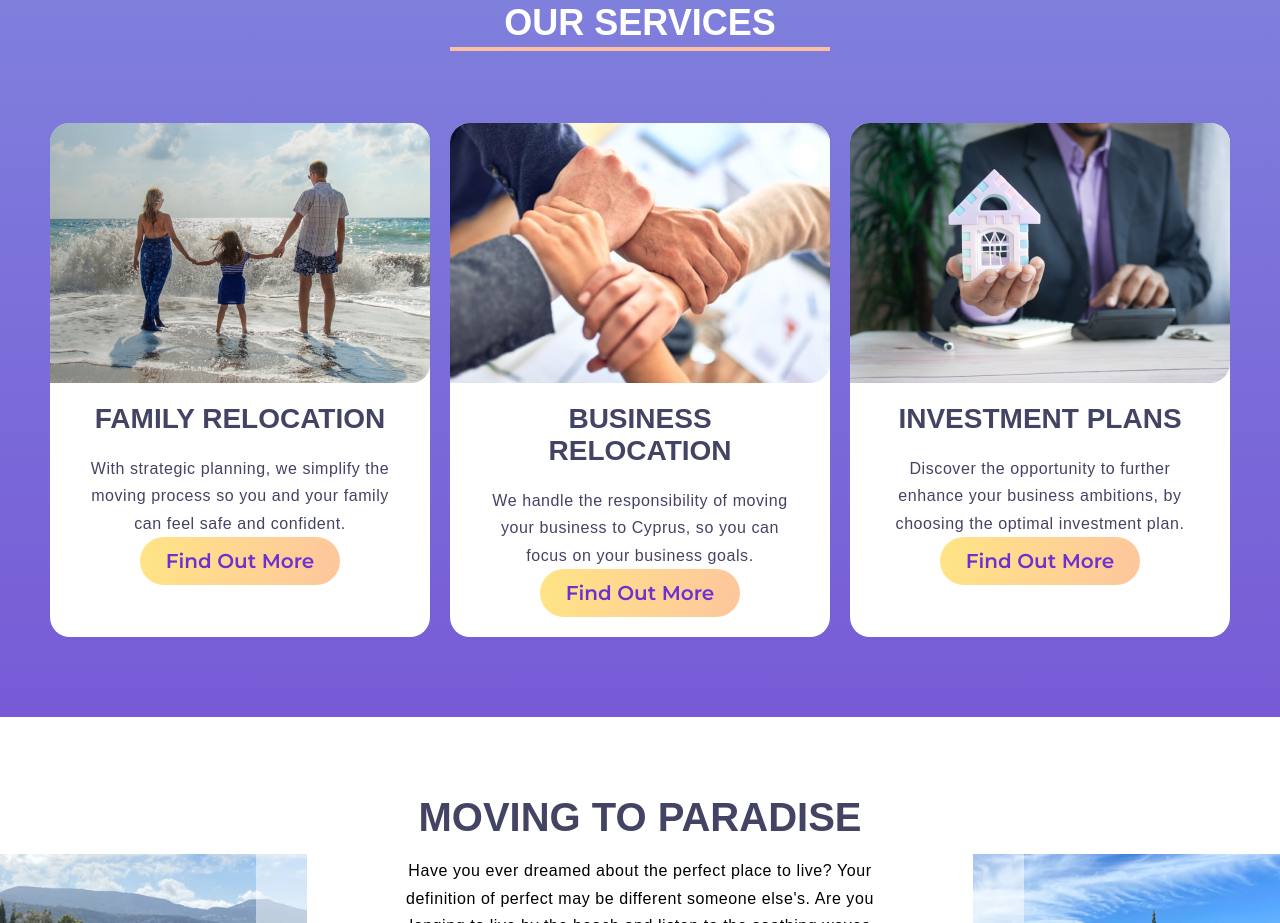
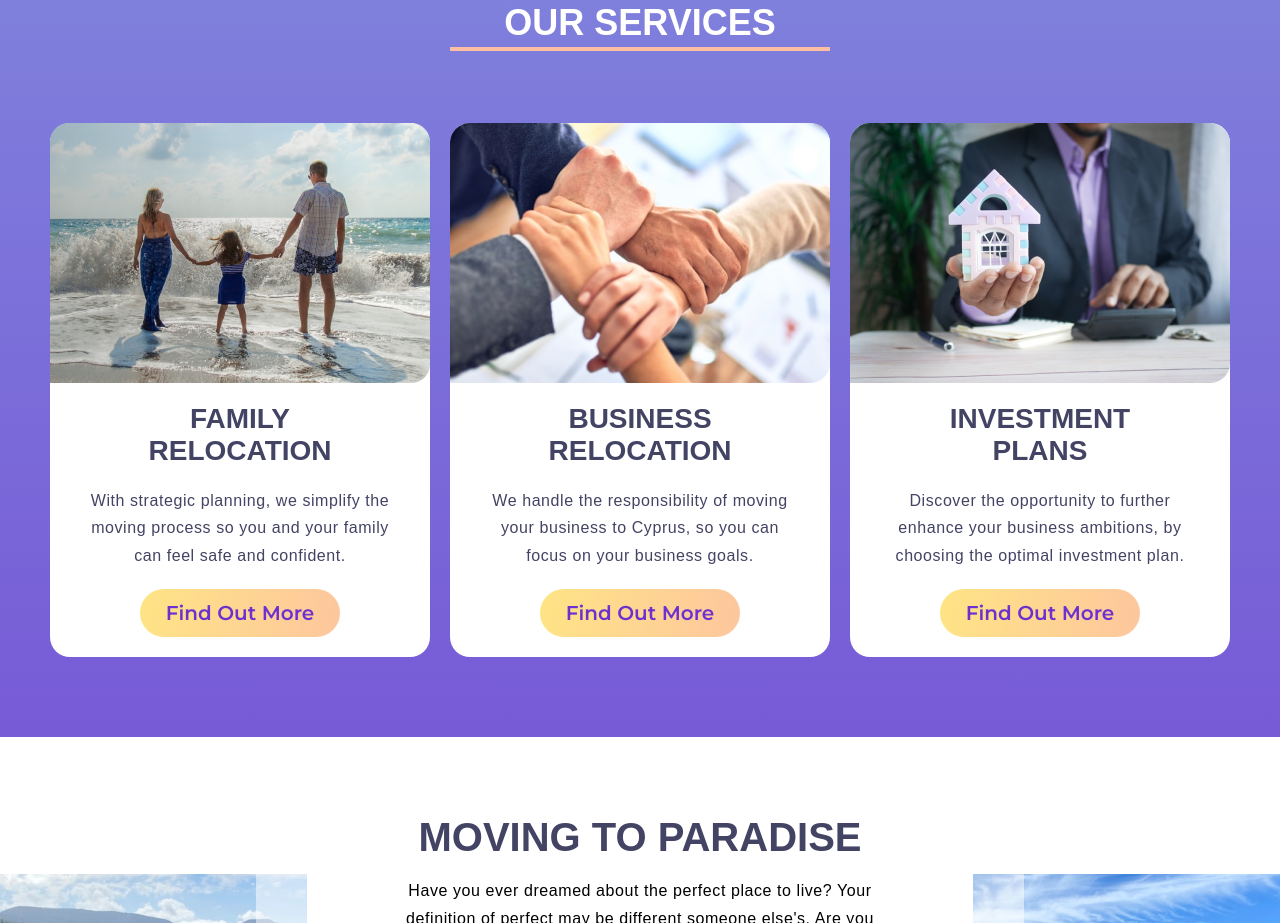
Before and after one commit to SneaksonZ/vue-pam-consulting, a Vue app: page / in a window 1280 px wide. Shown: the part 1040-1963 px from the top of the page. Built offline with nearby package versions, Linux system fonts and the light colour scheme; a web font is replaced by a local one.

Commit message:
fixed card elements positions at services section

```diff
--- a/public/style.css
+++ b/public/style.css
@@ -825,6 +825,13 @@
 }
 
 .services-card {
+  display: -webkit-box;
+  display: -ms-flexbox;
+  display: flex;
+  -webkit-box-orient: vertical;
+  -webkit-box-direction: normal;
+      -ms-flex-direction: column;
+          flex-direction: column;
   width: 27.1428571429em;
   background-color: rgb(255, 255, 255);
   border-radius: 20px;
@@ -838,6 +845,9 @@
   -webkit-box-direction: normal;
       -ms-flex-direction: column;
           flex-direction: column;
+  -webkit-box-flex: 1;
+      -ms-flex-positive: 1;
+          flex-grow: 1;
   -webkit-box-pack: justify;
       -ms-flex-pack: justify;
           justify-content: space-between;
@@ -867,6 +877,7 @@
   color: rgb(67, 67, 100);
   font-size: 1.1428571429em;
   text-align: center;
+  margin-bottom: 1.25em;
 }
 .services-card-body__button {
   margin-top: 1.4285714286em;
--- a/src/components/services/services.scss
+++ b/src/components/services/services.scss
@@ -35,6 +35,8 @@
 }
 
 .services-card {
+    display: flex;
+    flex-direction: column;
     width: em(380);
     background-color: $pam_color6;
     border-radius: 20px;
@@ -44,6 +46,7 @@
 .services-card-body {
     display: flex;
     flex-direction: column;
+    flex-grow: 1;
     justify-content: space-between;
     align-items: center;
     padding: em(20) em(30);
@@ -72,6 +75,7 @@
         color: $pam_color5;
         font-size: em(16);
         text-align: center;
+        margin-bottom: em(20, $context);
     }
 	&__button {
         margin-top: em(20);
--- a/src/components/services/v-services-card.vue
+++ b/src/components/services/v-services-card.vue
@@ -4,7 +4,7 @@
             <img :src="require('../../assets/images/home/' + card.image)" :alt="card.alt" class="services-card-picture__img">
         </picture>
         <div class="services-card-body">
-            <h3 class="services-card-body__title"> {{ card.title }} </h3>
+            <h3 class="services-card-body__title" v-html="getTitleWithBr(card.title)"></h3>
             <p class="services-card-body__text text"> {{ card.text }} </p>
             <v-button
                     class="intro__button"
@@ -40,6 +40,12 @@
                 isGradient: true
             }
         }
+    },
+    methods:
+    {
+        getTitleWithBr(title) {
+            return title.replace(' ', '<br>');
+        }
     }
 }
 </script>
```
